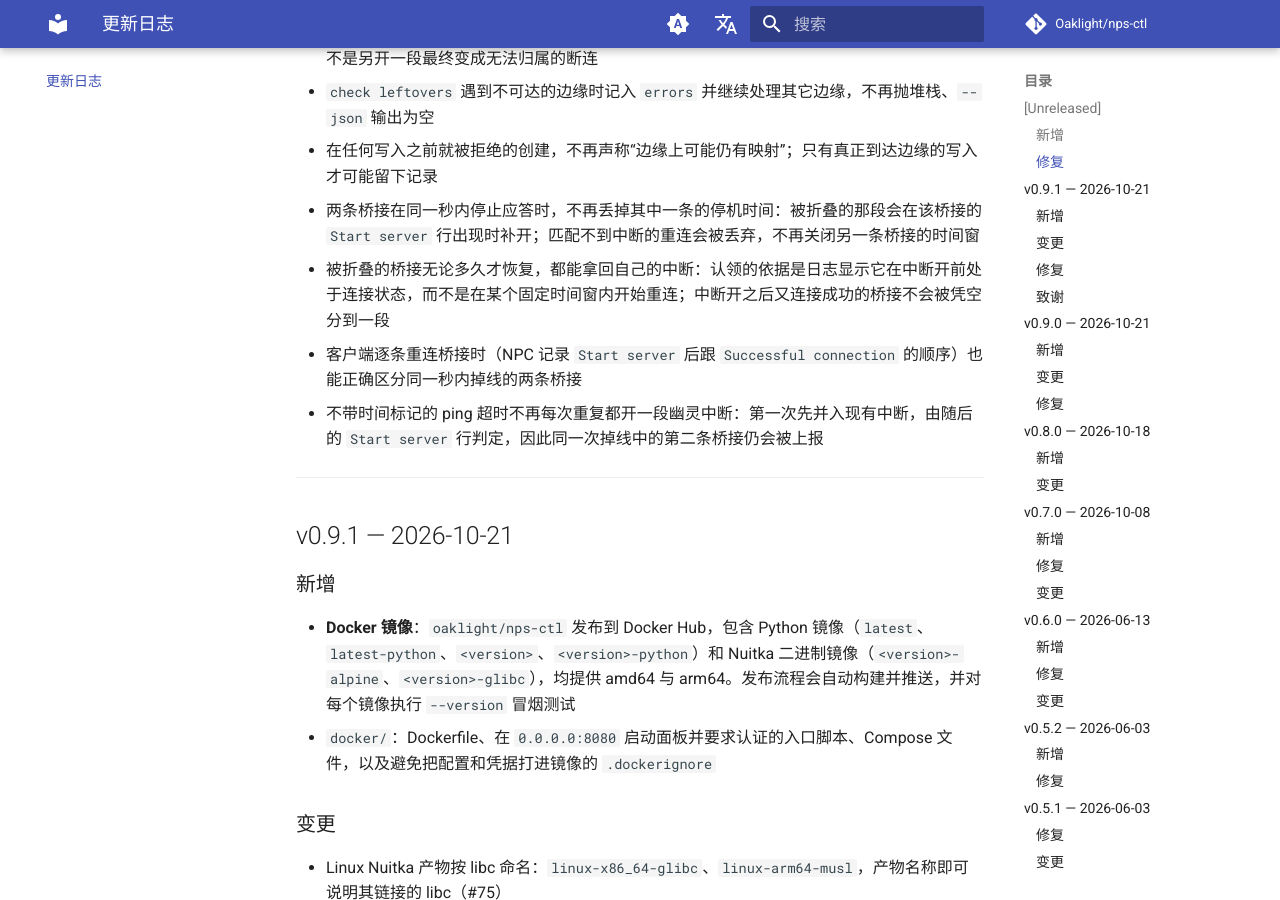
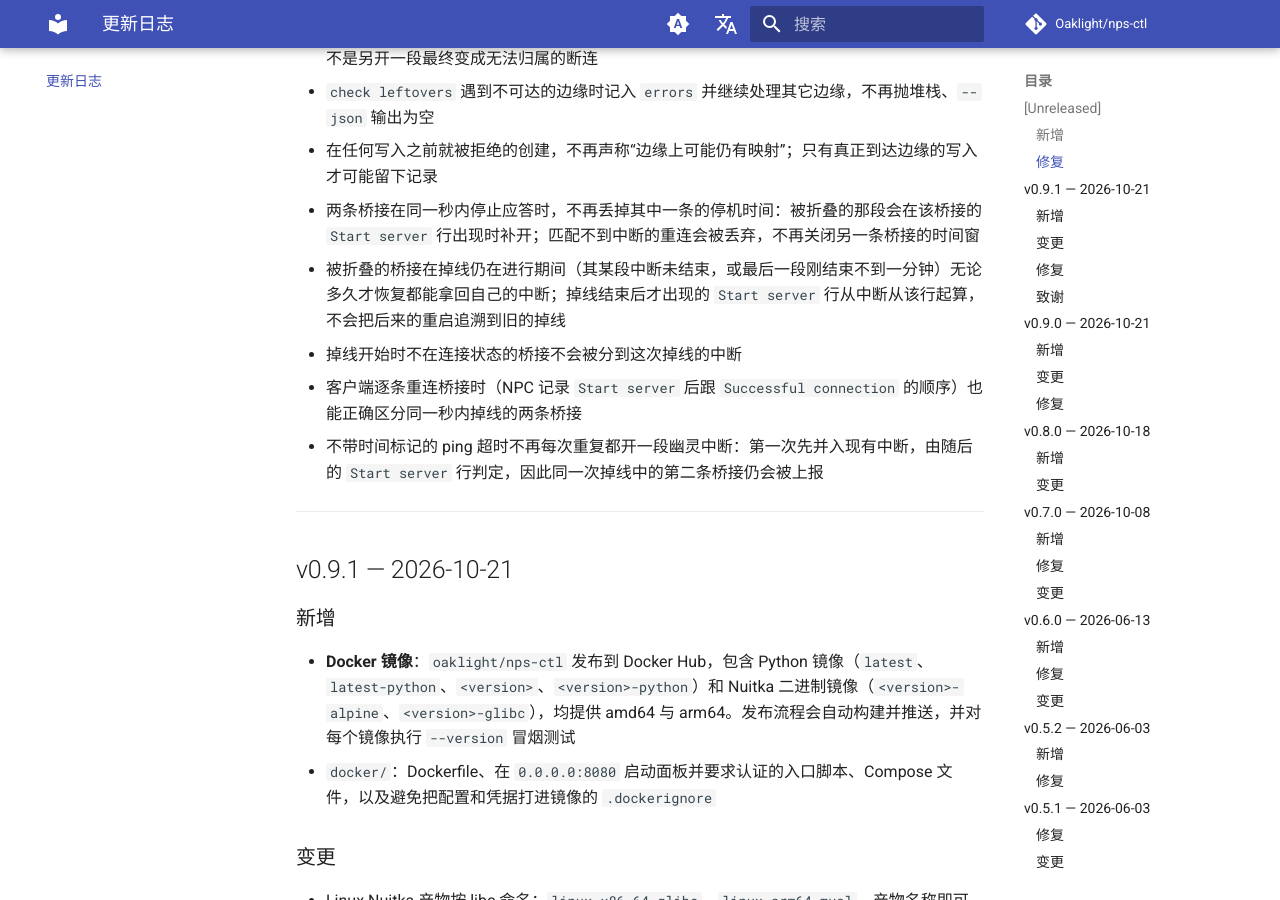
Before and after one commit to Oaklight/nps-ctl, an MkDocs documentation site: the page built from docs/changelog.md, in a window 1280 px wide and 900 px high, scrolled down 1058 px. Built offline with MkDocs 1.6.1 and Material for MkDocs 9.7.7, drawn with Linux system fonts in a browser that asks for light colours; comment, search, counter and statistics services are not loaded.

```diff
--- a/docs/changelog.md
+++ b/docs/changelog.md
@@ -29,7 +29,8 @@ nps-ctl 的所有重要变更均记录于此。本项目遵循 [Keep a Changelog
 - `check leftovers` 遇到不可达的边缘时记入 `errors` 并继续处理其它边缘，不再抛堆栈、`--json` 输出为空
 - 在任何写入之前就被拒绝的创建，不再声称“边缘上可能仍有映射”；只有真正到达边缘的写入才可能留下记录
 - 两条桥接在同一秒内停止应答时，不再丢掉其中一条的停机时间：被折叠的那段会在该桥接的 `Start server` 行出现时补开；匹配不到中断的重连会被丢弃，不再关闭另一条桥接的时间窗
-- 被折叠的桥接无论多久才恢复，都能拿回自己的中断：认领的依据是日志显示它在中断开前处于连接状态，而不是在某个固定时间窗内开始重连；中断开之后又连接成功的桥接不会被凭空分到一段
+- 被折叠的桥接在掉线仍在进行期间（其某段中断未结束，或最后一段刚结束不到一分钟）无论多久才恢复都能拿回自己的中断；掉线结束后才出现的 `Start server` 行从中断从该行起算，不会把后来的重启追溯到旧的掉线
+- 掉线开始时不在连接状态的桥接不会被分到这次掉线的中断
 - 客户端逐条重连桥接时（NPC 记录 `Start server` 后跟 `Successful connection` 的顺序）也能正确区分同一秒内掉线的两条桥接
 - 不带时间标记的 ping 超时不再每次重复都开一段幽灵中断：第一次先并入现有中断，由随后的 `Start server` 行判定，因此同一次掉线中的第二条桥接仍会被上报
 
```
Also changed, not shown: docs/guides/checks.md (+1 -1 lines).
